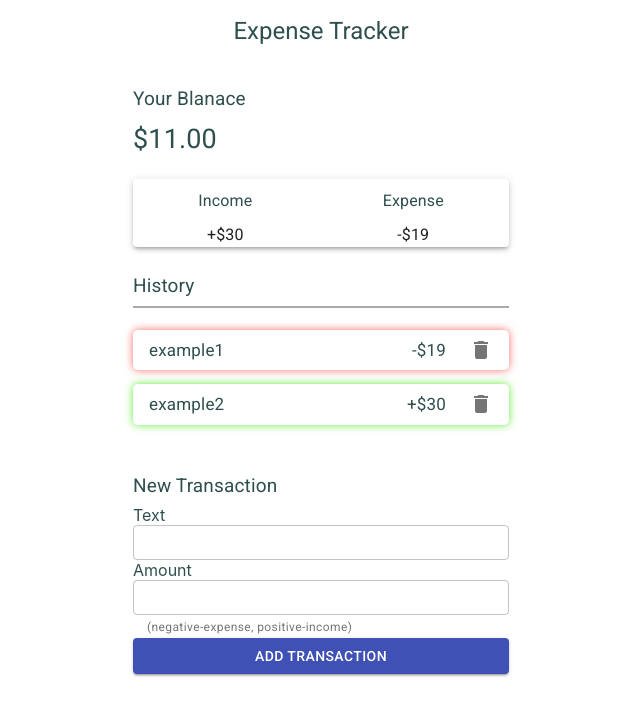
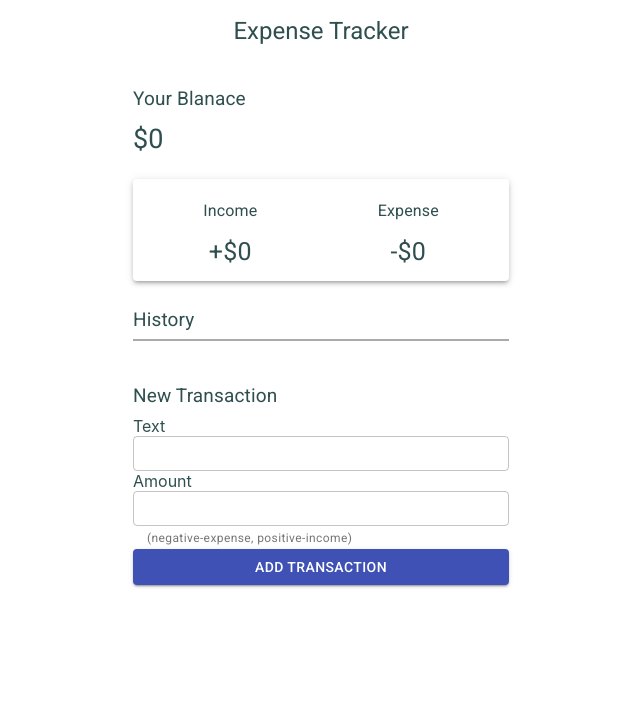
Before and after one commit to maaznadeem246/expense-tracker-app, a React (Create React App) app: page / in a window 1280 px wide. Shown: the top 716 px of the page, without its empty margins (319-959 px from the left). Built offline with nearby package versions, Linux system fonts and the light colour scheme.

Commit message:
css updates in expenses and income components

```diff
--- a/src/App.css
+++ b/src/App.css
@@ -63,6 +63,7 @@ body{
 .inexDiv{
   display: flex;
   justify-content: space-evenly;
+  padding: 10px;
 }
 
 .traninpucss{
@@ -107,6 +108,12 @@ body{
   color:darkslategray;
 }
 
+.exValue, .inValue{
+  font-size:14px;
+}
+
+
+
 .otherHeadings{
   padding:5px 0px;
   text-align: left;
--- a/src/components/expenseandincome.js
+++ b/src/components/expenseandincome.js
@@ -1,6 +1,22 @@
 import React, {useContext} from 'react';
 import { Paper, Typography } from '@material-ui/core';
 import { Context } from "../context/store";
+import { withStyles, makeStyles } from '@material-ui/core/styles';
+import clsx from 'clsx';
+import PropTypes from 'prop-types';
+
+const styles = {
+    exValue:{
+        fontSize: '25px',
+        color: 'darkslategray'
+    },
+    inValue:{
+        fontSize: '25px',
+        color:'darkslategray'
+    }
+}
+
+
 
 ////////////
 // Expense and Income component
@@ -8,7 +24,11 @@ import { Context } from "../context/store";
 ////////////
 
 
-function ExpenseAndIncome(){
+function ExpenseAndIncome(props){
+
+    const {classes} = props
+
+
     const { transactions } = useContext(Context)
     let incomes = 0;
     let expenses = 0;
@@ -26,18 +46,22 @@ function ExpenseAndIncome(){
     return (
         <div className="expandincDiv">
             <Paper elevation={3} className="inexDiv">
-                <div>
+                <div className="exinMainDiv">
                     <Typography className="inHead">Income</Typography>
-                    <Typography>+${incomes}</Typography>
+                    <Typography className={clsx(classes.inValue)}>+${incomes}</Typography>
                 </div>
                 <div></div>
-                <div>
+                <div className="exinMainDiv">
                     <Typography className="exHead" >Expense</Typography>
-                    <Typography>-${expenses}</Typography>
+                    <Typography className={clsx(classes.exValue)}>-${expenses}</Typography>
                 </div>
             </Paper>
         </div>
     )
 }
 
-export default ExpenseAndIncome;
+ExpenseAndIncome.propTypes = {
+    styles: PropTypes.object.isRequired,
+}
+
+export default withStyles(styles)(ExpenseAndIncome);
--- a/src/context/store.js
+++ b/src/context/store.js
@@ -2,10 +2,7 @@ import React, {createContext, useReducer} from 'react';
 
 // Initial state
 export const initialState = {
-    transactions:[
-        {id:1,amount:-19,text:'example1'},
-        { id: 2, amount: 30, text: 'example2' }
-    ]
+    transactions:[]
 }
 
 // create context
```
